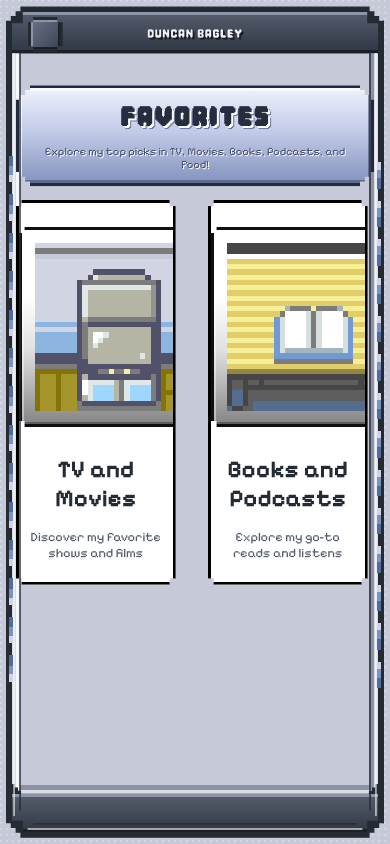
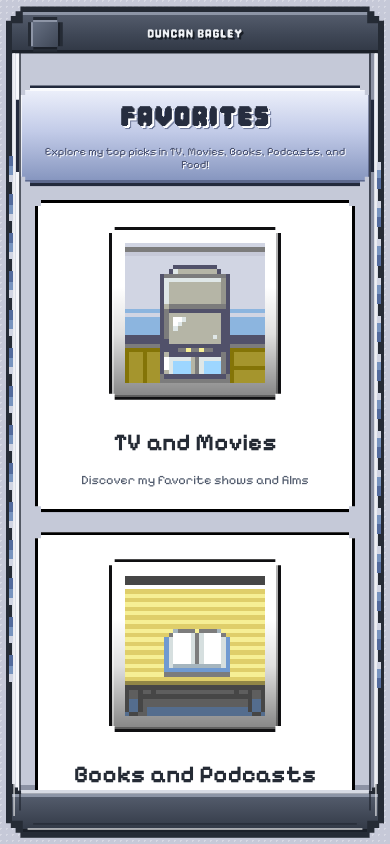
Before and after one commit to duncanfbagley22/duncanpersonalpage, a React (Create React App) app: page /#/favorites in a window 390 px wide. Built offline with nearby package versions, Linux system fonts and the light colour scheme; some icons are missing.

Commit message:
Refactor Favorites page: update card layout for improved stacking and responsiveness

```diff
--- a/src/styles/Favorites.css
+++ b/src/styles/Favorites.css
@@ -382,4 +382,28 @@
     grid-template-columns: 1fr; /* Stack cards vertically on small screens */
     gap: 1rem;
   }
+
+  /* Favorites hub page: stack the three main cards instead of squeezing them side by side */
+  .card-container {
+    flex-direction: column;
+    align-items: center;
+    gap: 1.25rem;
+  }
+
+  .card-container .card.main-cards {
+    width: 90%;
+    max-width: 320px;
+  }
+
+  .pixel-icon-badge {
+    width: 55%;
+    height: auto;
+    aspect-ratio: 1 / 1;
+    margin: 1.5rem auto 0;
+  }
+
+  .card-container .card img.pixel-icon {
+    width: 84%;
+    height: 84%;
+  }
 }
```
